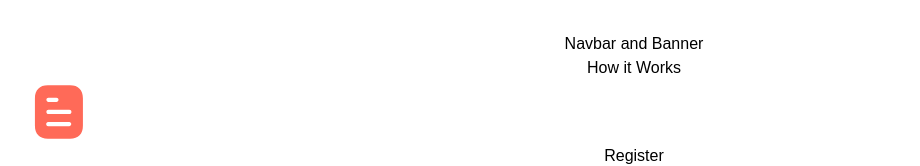
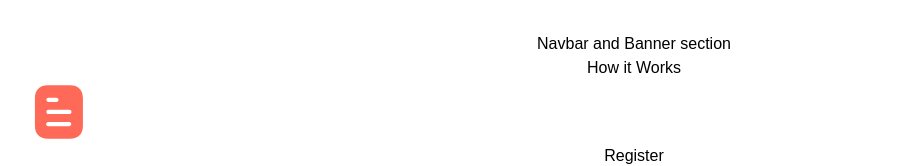
Before and after one commit to hellomrariful/GetPay, a React (Vite) app: page / in a window 1280 px wide. Shown: the top 166 px of the page, without its empty margins (6-926 px from the left). Built offline with nearby package versions, Linux system fonts and the light colour scheme.

Commit message:
build project for deployment

```diff
--- a/src/App.jsx
+++ b/src/App.jsx
@@ -1,7 +1,6 @@
 import './App.css'
 import Header from './pages/Header/Header'
 import HowitWorks from './pages/HowitWorks/HowitWorks'
-
 
 function App() {
 
@@ -12,5 +11,4 @@ function App() {
     </div>
   )
 }
-
 export default App
--- a/src/pages/Header/Header.jsx
+++ b/src/pages/Header/Header.jsx
@@ -2,7 +2,7 @@
 const Header = () => {
     return (
         <div>
-            Navbar and Banner
+            Navbar and Banner section
         </div>
     );
 };
```
